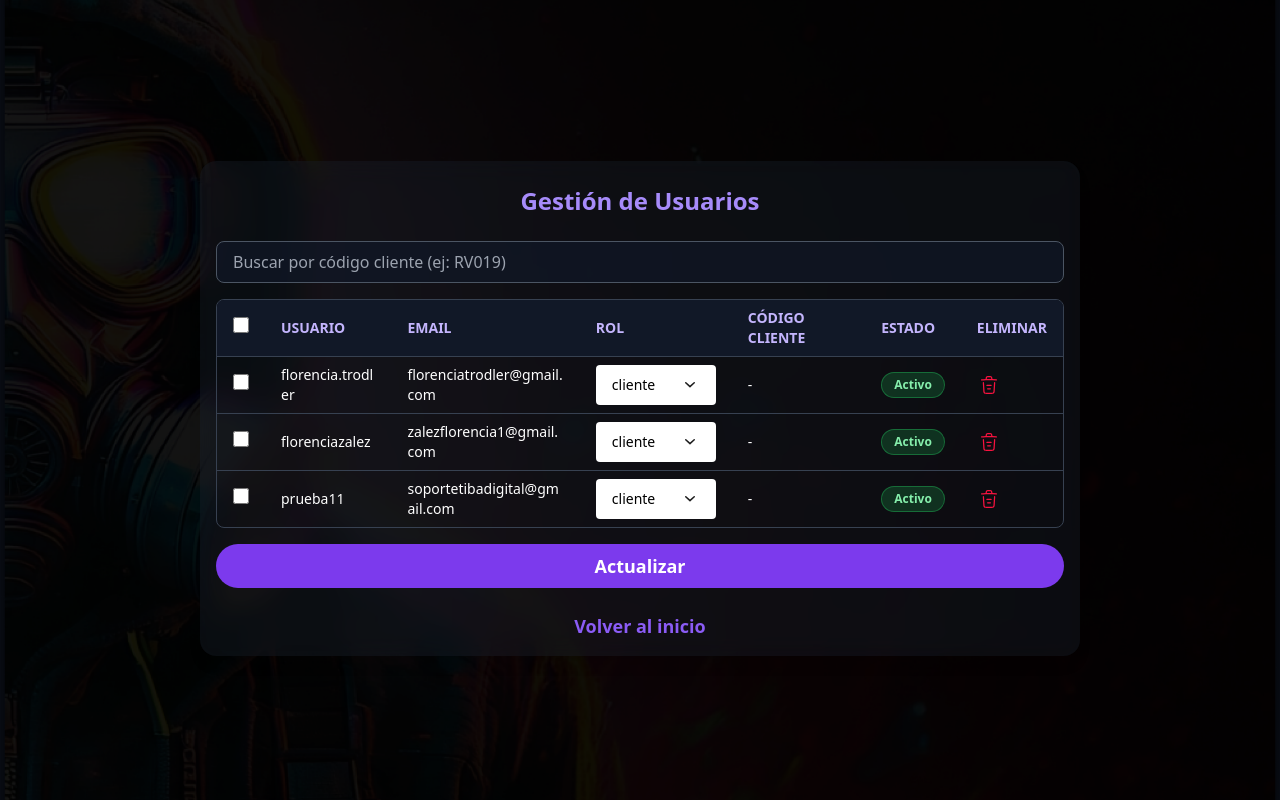
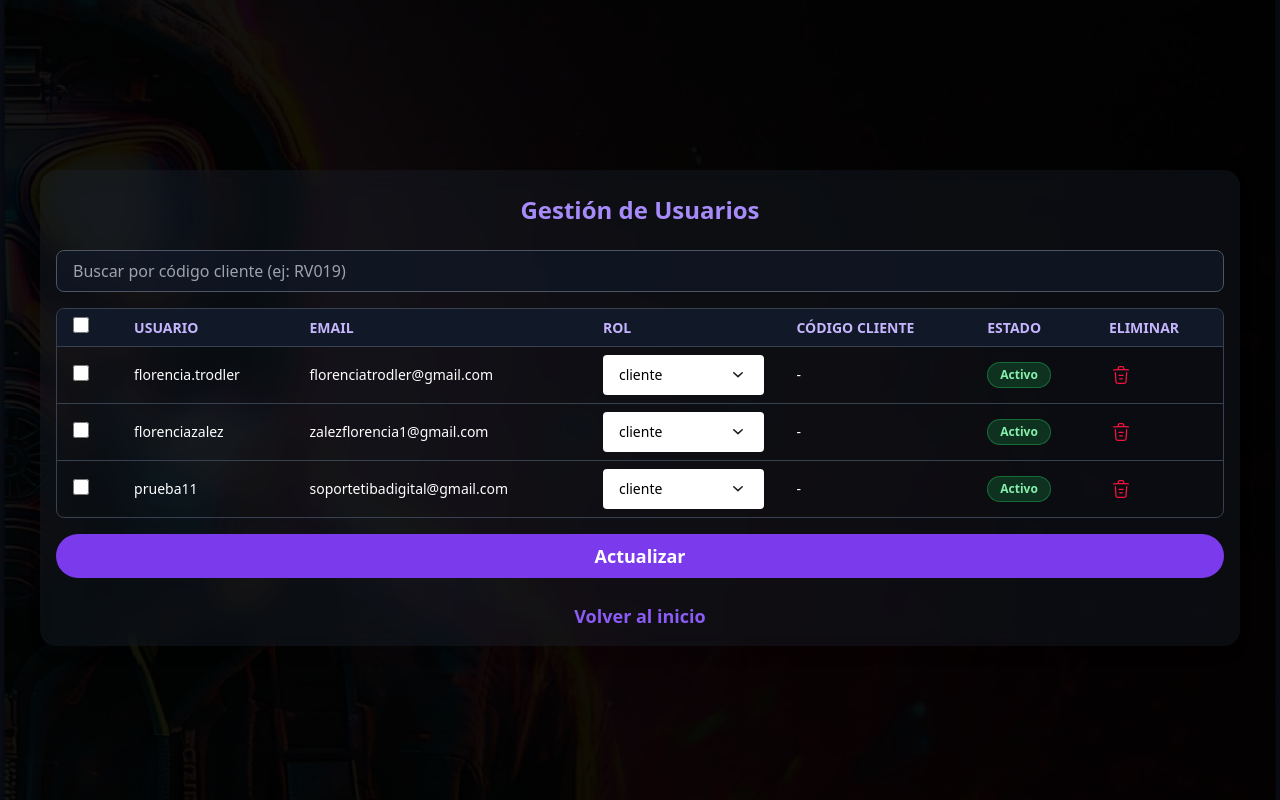
Before and after one commit to FlorenciaZalez/codigosflask, a Flask app: page /gestionar-usuarios in a window 1280 px wide. Run offline with Flask 3, Linux system fonts and the light colour scheme; a user stored in the database is signed in; some libraries are stand-ins or nearby versions.

Commit message:
Ampliar tabla de gestion de usuarios

```diff
--- a/codigo_app/templates/gestionar_usuarios.html
+++ b/codigo_app/templates/gestionar_usuarios.html
@@ -41,9 +41,9 @@
 </head>
 <body class="flex items-center justify-center min-h-screen bg-gray-900"
       style="background-image: url('{{ url_for('static', filename='assets/fondoOscuro.png') }}'); background-size: cover; background-position: center;">
-    <div class="flex flex-col items-center w-full max-w-4xl gap-6 mt-4 px-2">
+    <div class="flex flex-col items-center w-full max-w-none gap-6 mt-4 px-4 sm:px-6 lg:px-10">
         <div class="bg-gray-800 bg-opacity-30 backdrop-blur-md p-8 sm:p-4 rounded-2xl shadow-lg w-full overflow-x-auto"
-             style="max-width: 100vw; box-sizing: border-box; margin-left: 24px; margin-right: 24px;">
+             style="box-sizing: border-box;">
             <h2 class="text-3xl font-bold text-center text-violet-400 mb-6 mt-2 sm:text-2xl">Gestión de Usuarios</h2>
             {% if mensaje %}
                 <div class="bg-violet-200 bg-opacity-20 text-violet-700 rounded-lg text-center font-bold mb-4 py-2 px-4">
@@ -83,7 +83,7 @@
                     <input type="hidden" name="nuevo_rol" id="nuevo_rol" value="">
                 </form>
                 <div class="users-table-scroll w-full rounded-lg border border-gray-700">
-                <table class="min-w-full divide-y divide-gray-700 bg-transparent text-xs sm:text-sm">
+                <table class="min-w-full whitespace-nowrap divide-y divide-gray-700 bg-transparent text-xs sm:text-sm">
                     <thead>
                         <tr>
                             <th class="px-2 sm:px-4 py-2 text-left font-semibold text-violet-300 uppercase">
```
